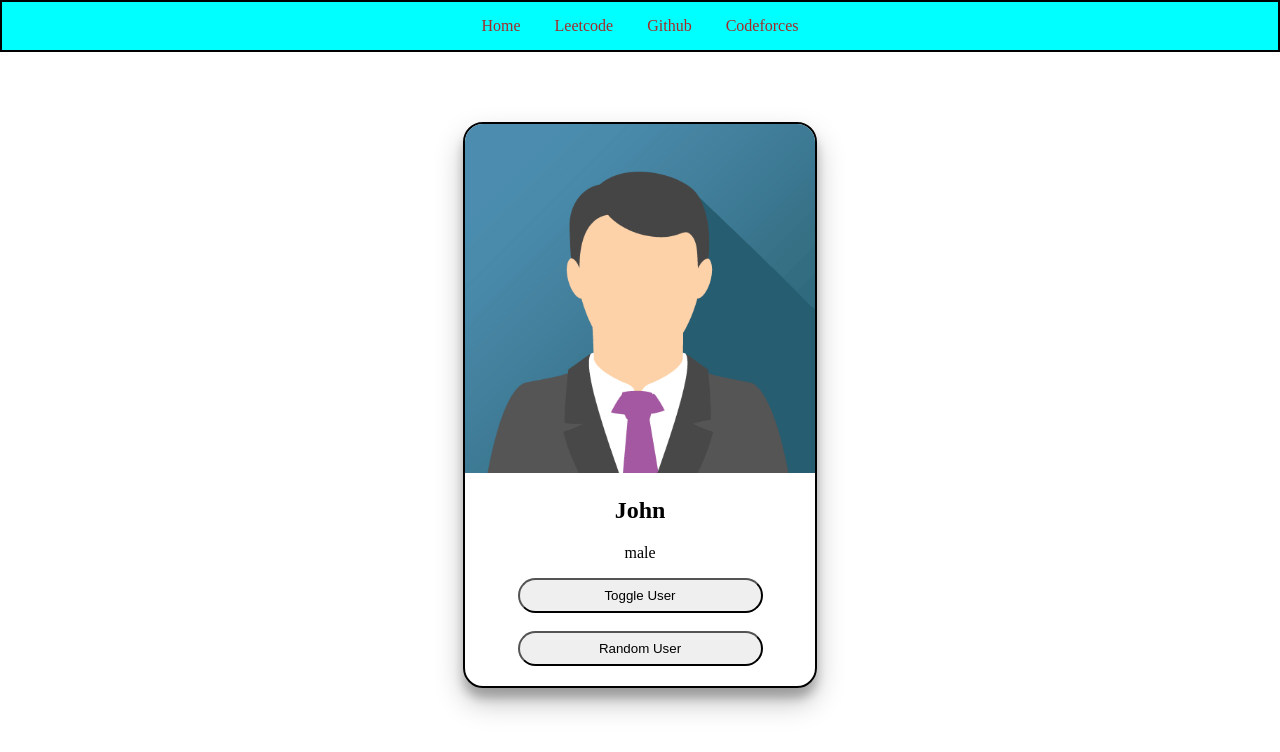
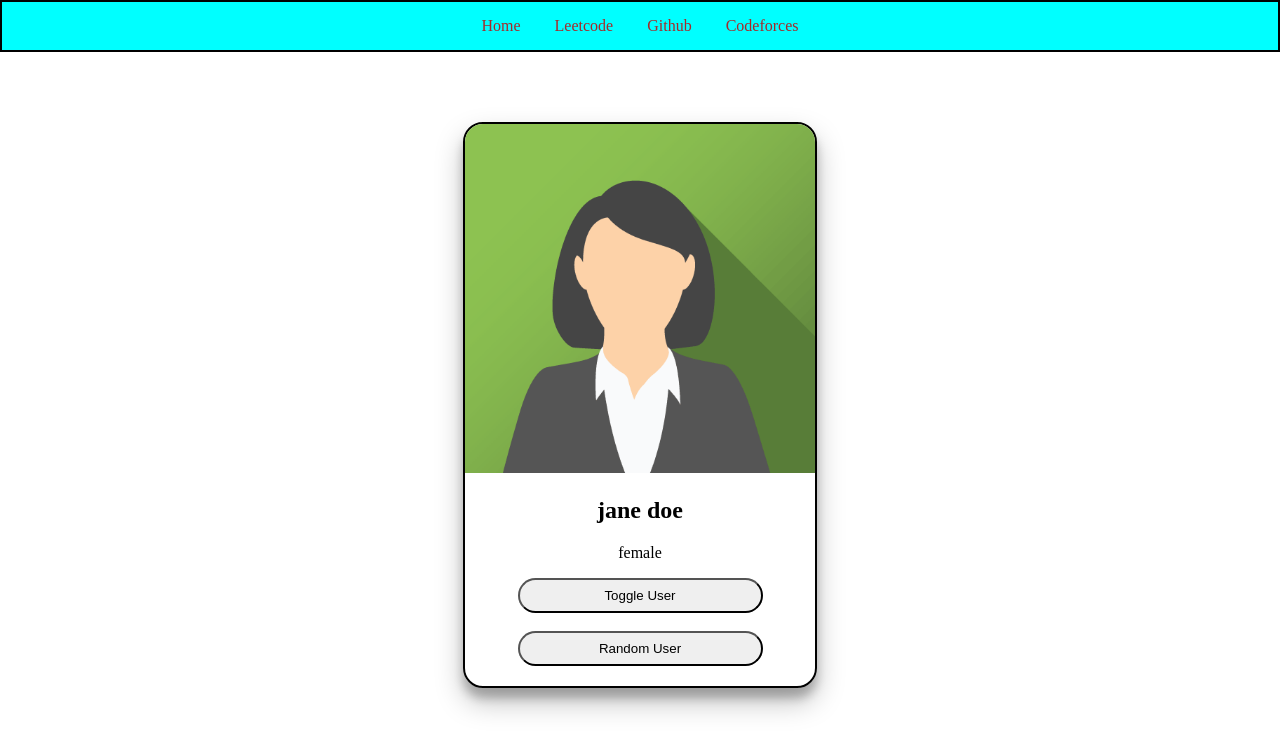
Before and after one commit to 24pa1a4573-ship-it/web-development, a plain HTML site: page index.html in a window 1280 px wide. Both pictures are taken after a click on the button "Toggle User". Drawn offline with Linux system fonts and the light colour scheme.

Commit message:
added toggle button

```diff
--- a/index.html
+++ b/index.html
@@ -5,10 +5,8 @@
     <meta name="viewport" content="width=device-width, initial-scale=1.0">
     <title>Home</title>
     <link rel="stylesheet" href="index.css">
-    <link rel="stylesheet" href="index.js">
 </head>
 <body>
-
     <div class="nav-bar">
         <a href="">Home</a>
         <a href="">Leetcode</a>
@@ -16,13 +14,14 @@
         <a href="">Codeforces</a>
     </div>
     <div class="card">
-        <img src="beingInfinity pic.png" alt="username">
-        <h2>John</h2>
-        <p>male</p>
-        <button id="user-name">Toggle User</button>
+        <img id="image" src="beingInfinity pic.png" alt="username">
+        <h2 id="user-name">John</h2>
+        <p id="gender">male</p>
+        <button onclick="toggle()">Toggle User</button>
         <br><br>
         <button>Random User</button>
 
     </div>
+    <script src="index.js"></script>
 </body>
 </html>
--- a/index.js
+++ b/index.js
@@ -1,11 +1,11 @@
 var users=[
     {
-        "user.name":"john doe",
+        "name":"john doe",
         "gender":"male",
         "image":"beingInfinity pic.png"
     },
     {
-        "user.name":"jane doe",
+        "name":"jane doe",
         "gender":"female",
         "image":"beingInfinity jane.png"
     }
@@ -15,7 +15,7 @@ var index=0;
 function toggle(){
     if(index==0) index=1;
     else index=0
-    document.getElementById("user.name").innerText=users[index]["user.name"];
-    document.getElementById("user.name").innerText=users[index]["gender"];
-    document.getElementById("user.name").innerText=users[index]["image"];
+    document.getElementById("user-name").innerText=users[index].name;
+    document.getElementById("gender").innerText=users[index].gender;
+    document.getElementById("image").src=users[index].image;
 }
```
